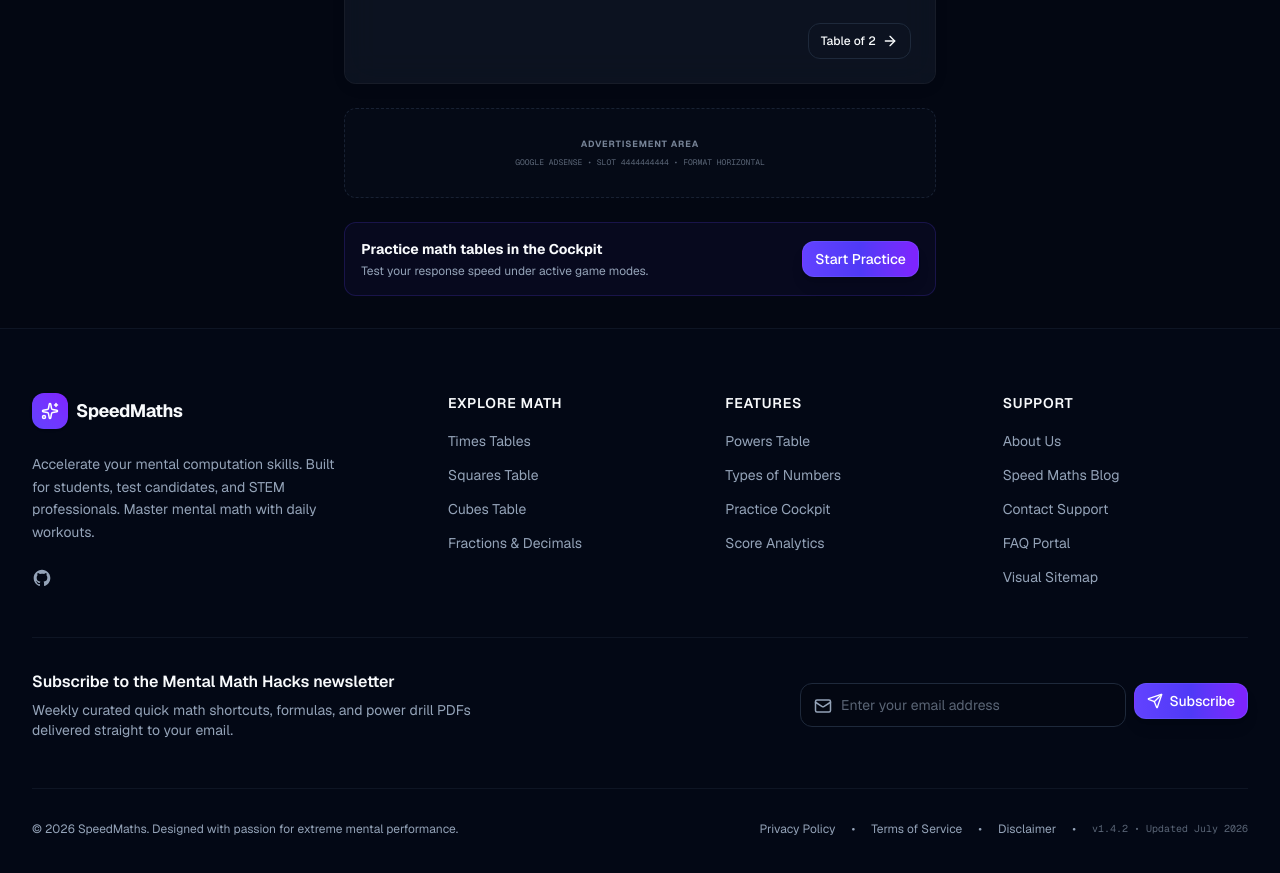
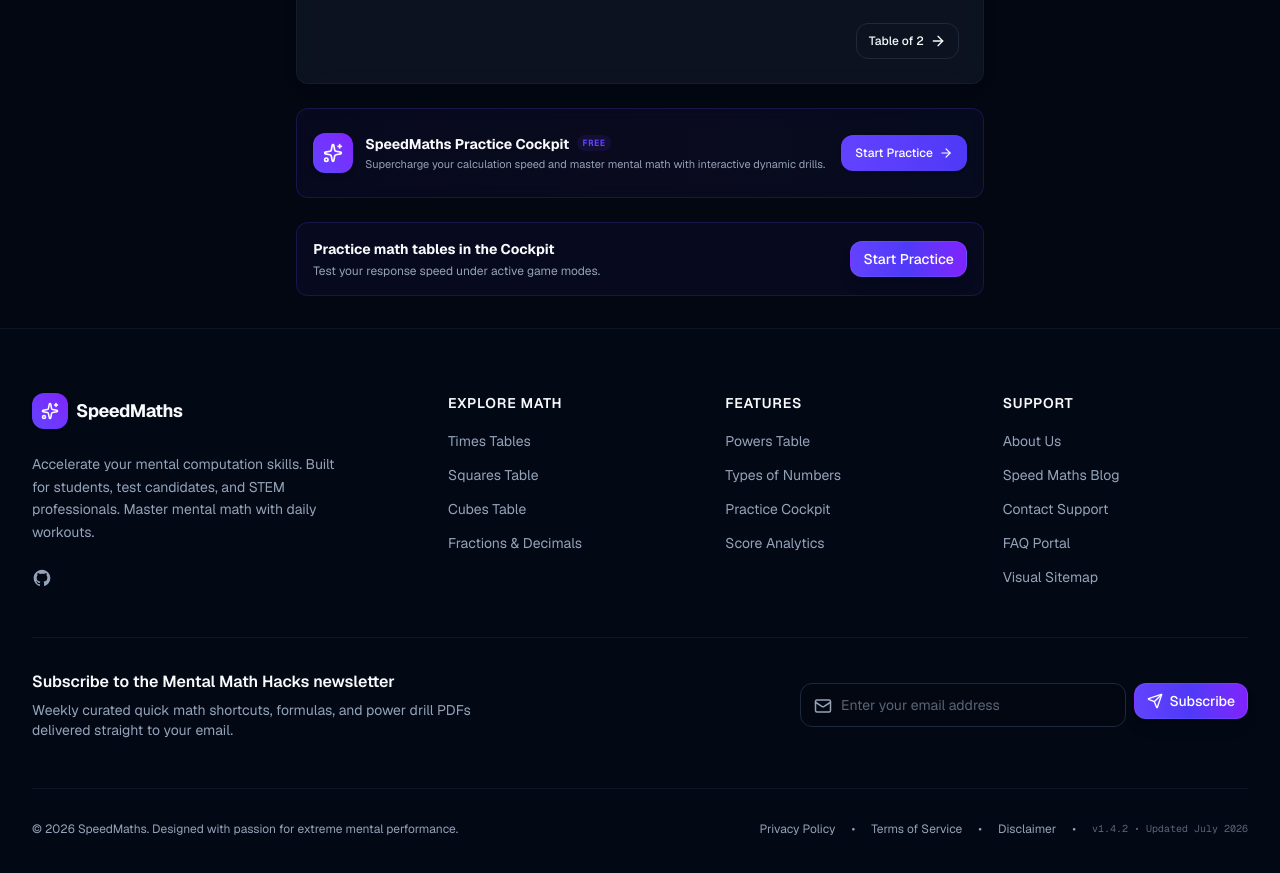
Before and after one commit to Arulraj2001/SpeedMaths, a Next.js app: page /tables/1 in a window 1280 px wide. Shown: the part 887-1760 px from the top of the page. Built offline with nearby package versions, Linux system fonts and the light colour scheme.

Commit message:
feat(ads): replace empty adsense placeholders with beautiful custom self-promotion banners for SpeedMaths

```diff
--- a/src/components/adsense-placeholder.tsx
+++ b/src/components/adsense-placeholder.tsx
@@ -1,13 +1,9 @@
 "use client";
 
-import React, { useEffect } from "react";
+import React from "react";
+import Link from "next/link";
+import { Sparkles, Zap, Brain, ArrowRight } from "lucide-react";
 import { cn } from "@/lib/utils";
-
-declare global {
-  interface Window {
-    adsbygoogle?: object[];
-  }
-}
 
 interface AdSensePlaceholderProps {
   slot: string;
@@ -16,40 +12,113 @@ interface AdSensePlaceholderProps {
 }
 
 export function AdSensePlaceholder({ slot, format = "auto", className }: AdSensePlaceholderProps) {
-  const formatHeightClasses = {
-    auto: "min-h-[260px] md:min-h-[250px]",
-    fluid: "min-h-[250px]",
-    rectangle: "min-h-[280px] md:min-h-[250px]",
-    horizontal: "min-h-[100px] md:min-h-[90px]",
-    vertical: "min-h-[600px] md:min-h-[600px]",
-  };
 
-  useEffect(() => {
-    try {
-      (window.adsbygoogle = window.adsbygoogle || []).push({});
-    } catch {
-      // Suppress logs for local/Adblock testing
-    }
-  }, []);
+  if (format === "horizontal") {
+    return (
+      <div className={cn(
+        "my-6 p-4 rounded-xl border border-primary/20 bg-gradient-to-r from-primary/5 via-violet-500/5 to-indigo-500/5 backdrop-blur-sm flex flex-row items-center justify-between gap-4 print:hidden select-none overflow-hidden relative group transition-all duration-300 hover:shadow-md hover:border-primary/30 min-h-[90px]",
+        className
+      )}>
+        <div className="absolute inset-0 bg-gradient-to-r from-primary/5 to-transparent opacity-0 group-hover:opacity-100 transition-opacity duration-500 pointer-events-none" />
+
+        <div className="flex items-center gap-3">
+          <div className="flex h-10 w-10 flex-shrink-0 items-center justify-center rounded-lg bg-gradient-to-tr from-primary to-violet-600 shadow-md">
+            <Sparkles className="h-5 w-5 text-white" />
+          </div>
+          <div>
+            <h4 className="text-xs sm:text-sm font-bold text-foreground flex items-center gap-1.5">
+              SpeedMaths Practice Cockpit
+              <span className="text-[10px] px-1.5 py-0.5 rounded-full bg-primary/10 text-primary font-mono font-bold uppercase tracking-wider scale-90">Free</span>
+            </h4>
+            <p className="text-[11px] text-muted-foreground hidden sm:block mt-0.5">
+              Supercharge your calculation speed and master mental math with interactive dynamic drills.
+            </p>
+          </div>
+        </div>
+
+        <Link href="/practice" className="flex-shrink-0">
+          <button className="inline-flex items-center justify-center rounded-lg font-medium transition-colors focus-visible:outline-none focus-visible:ring-2 focus-visible:ring-primary focus-visible:ring-offset-2 disabled:opacity-50 disabled:pointer-events-none cursor-pointer bg-gradient-to-r from-primary to-indigo-600 text-white shadow hover:brightness-110 active:scale-98 text-xs h-9 px-3.5 gap-1.5">
+            <span>Start Practice</span>
+            <ArrowRight className="h-3.5 w-3.5" />
+          </button>
+        </Link>
+      </div>
+    );
+  }
+
+  if (format === "vertical") {
+    return (
+      <div className={cn(
+        "my-6 p-6 rounded-xl border border-primary/20 bg-gradient-to-b from-primary/5 via-violet-500/5 to-indigo-500/5 backdrop-blur-sm flex flex-col items-center justify-center text-center gap-6 print:hidden select-none overflow-hidden relative group min-h-[500px]",
+        className
+      )}>
+        <div className="absolute inset-0 bg-gradient-to-b from-primary/5 to-transparent opacity-0 group-hover:opacity-100 transition-opacity duration-500 pointer-events-none" />
+
+        <div className="flex h-14 w-14 items-center justify-center rounded-2xl bg-gradient-to-tr from-primary to-violet-600 shadow-lg">
+          <Brain className="h-7 w-7 text-white" />
+        </div>
+
+        <div className="space-y-2">
+          <h4 className="text-lg font-extrabold text-foreground tracking-tight leading-tight">
+            Sharpen Your Mind
+          </h4>
+          <p className="text-xs text-muted-foreground leading-relaxed max-w-xs">
+            Learn arithmetic rules and train daily to estimate, multiply, and solve questions faster in your head.
+          </p>
+        </div>
+
+        <div className="w-full space-y-2 text-left font-mono text-[10px] text-muted-foreground/80 max-w-xs border-y border-border/20 py-4 my-2">
+          <div className="flex items-center gap-2">
+            <Zap className="h-3 w-3 text-primary flex-shrink-0" />
+            <span>Multiplication tables & chart drills</span>
+          </div>
+          <div className="flex items-center gap-2">
+            <Zap className="h-3 w-3 text-primary flex-shrink-0" />
+            <span>Vedic math squaring shortcuts</span>
+          </div>
+          <div className="flex items-center gap-2">
+            <Zap className="h-3 w-3 text-primary flex-shrink-0" />
+            <span>High-performance timing cockpit</span>
+          </div>
+        </div>
+
+        <Link href="/practice" className="w-full">
+          <button className="w-full inline-flex items-center justify-center rounded-lg font-medium transition-colors focus-visible:outline-none focus-visible:ring-2 focus-visible:ring-primary focus-visible:ring-offset-2 disabled:opacity-50 disabled:pointer-events-none cursor-pointer bg-gradient-to-r from-primary to-indigo-600 text-white shadow-lg hover:brightness-110 active:scale-98 text-xs h-10 px-4 gap-1.5">
+            <span>Launch Game Cockpit</span>
+            <ArrowRight className="h-3.5 w-3.5" />
+          </button>
+        </Link>
+      </div>
+    );
+  }
 
   return (
     <div className={cn(
-      "my-6 p-4 border border-dashed border-border/80 rounded-xl bg-secondary/10 flex flex-col items-center justify-center w-full text-center print:hidden select-none",
-      formatHeightClasses[format],
+      "my-6 p-6 rounded-xl border border-primary/20 bg-gradient-to-br from-primary/5 via-violet-500/5 to-indigo-500/5 backdrop-blur-sm flex flex-col items-center justify-center text-center gap-4 print:hidden select-none overflow-hidden relative group min-h-[250px]",
       className
     )}>
-      <span className="text-[9px] uppercase font-bold tracking-widest text-muted-foreground/80">Advertisement Area</span>
-      <span className="text-[8px] font-mono text-muted-foreground/60 mt-1 uppercase">Google AdSense • Slot {slot} • Format {format}</span>
+      <div className="absolute inset-0 bg-gradient-to-r from-primary/5 to-transparent opacity-0 group-hover:opacity-100 transition-opacity duration-500 pointer-events-none" />
 
-      {/* Ins placeholder adsense */}
-      <ins
-        className="adsbygoogle"
-        style={{ display: "block", width: "100%", height: "100%" }}
-        data-ad-client="ca-pub-1234567890123456"
-        data-ad-slot={slot}
-        data-ad-format={format}
-        data-full-width-responsive="true"
-      />
+      <div className="flex h-12 w-12 items-center justify-center rounded-xl bg-gradient-to-tr from-primary to-violet-600 shadow-md">
+        <Sparkles className="h-5.5 w-5.5 text-white" />
+      </div>
+
+      <div className="space-y-1.5 max-w-sm">
+        <h4 className="text-sm font-extrabold text-foreground tracking-tight flex justify-center items-center gap-2">
+          Train Your Mental Math Skills
+          <span className="text-[10px] px-1.5 py-0.5 rounded-full bg-primary/10 text-primary font-mono font-bold uppercase tracking-wider">100% Free</span>
+        </h4>
+        <p className="text-xs text-muted-foreground leading-relaxed">
+          Master times tables, squares, powers, fractions, and division tricks with high-precision drills. Zero ads, zero tracking.
+        </p>
+      </div>
+
+      <Link href="/practice">
+        <button className="inline-flex items-center justify-center rounded-lg font-medium transition-colors focus-visible:outline-none focus-visible:ring-2 focus-visible:ring-primary focus-visible:ring-offset-2 disabled:opacity-50 disabled:pointer-events-none cursor-pointer bg-gradient-to-r from-primary to-indigo-600 text-white shadow-lg hover:brightness-110 active:scale-98 text-xs h-9.5 px-4 gap-1.5">
+          <span>Launch Practice Cockpit</span>
+          <ArrowRight className="h-3.5 w-3.5" />
+        </button>
+      </Link>
     </div>
   );
 }
```
